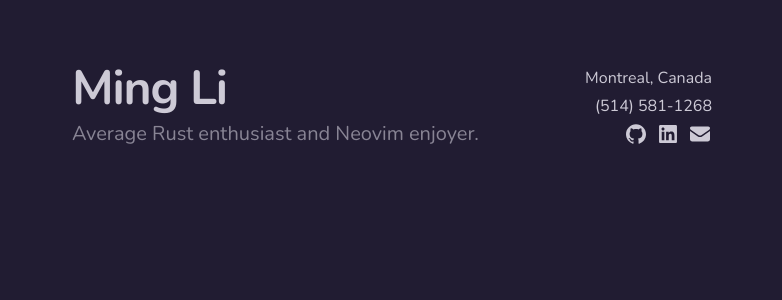
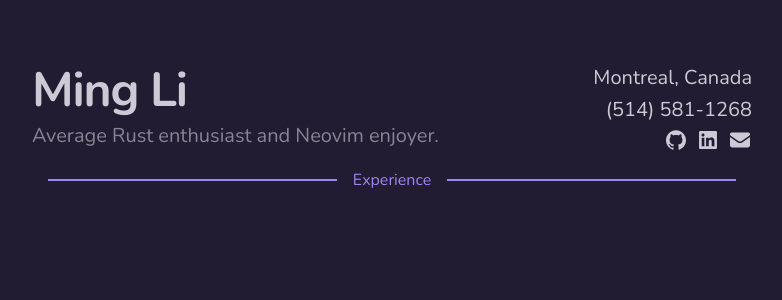
Before and after one commit to mingli202/portfolio, a React (Vite) app: page / in a window 1280 px wide. Shown: the top 300 px of the page, without its empty margins (248-1030 px from the left). Built offline with nearby package versions, Linux system fonts and the light colour scheme.

Commit message:
maybe better styles

```diff
--- a/src/App.tsx
+++ b/src/App.tsx
@@ -1,9 +1,11 @@
 import Me from "./components/Me";
+import SectionBreakLine from "./components/SectionBreakLine";
 
 function App() {
   return (
-    <div className="flex w-[min(85%,40rem)] flex-col gap-8 overflow-hidden py-16">
+    <div className="flex w-[min(85%,45rem)] flex-col overflow-hidden py-16 text-xl">
       <Me />
+      <SectionBreakLine sectionName="Experience" />
     </div>
   );
 }
--- a/src/components/Me.tsx
+++ b/src/components/Me.tsx
@@ -5,7 +5,7 @@ export default function Me() {
     <section className="flex justify-between">
       <div className="flex flex-col justify-center gap-2">
         <h1 className="text-5xl font-bold tracking-tight">Ming Li</h1>
-        <p className="text-text-secondary text-xl">
+        <p className="text-text-secondary">
           Average Rust enthusiast and Neovim enjoyer.
         </p>
       </div>
```
